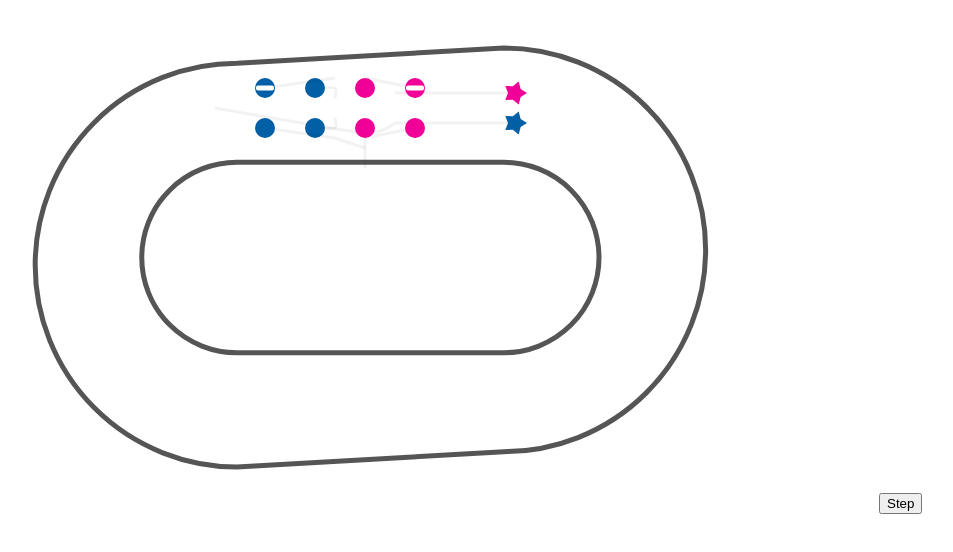
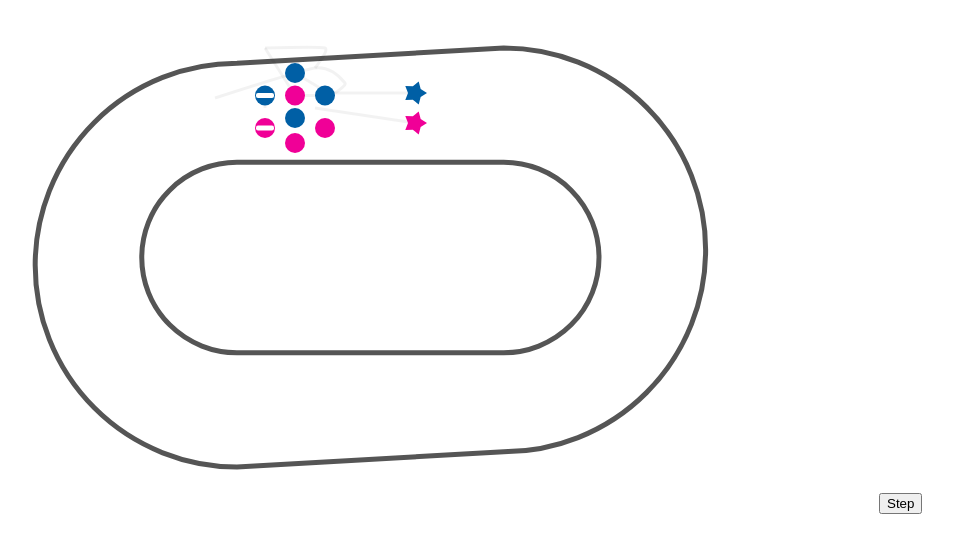
Before and after one commit to jagregory/derby-d3, a plain HTML site: page index.html in a window 1280 px wide. Shown: the whole page, without its empty margins (93-1046 px from the left). Drawn offline with Linux system fonts and the light colour scheme.

Commit message:
better starting positions

```diff
--- a/index.html
+++ b/index.html
@@ -51,15 +51,28 @@ var teamAJammer = {
   moves: [{
     duration: 1,
     points: [
-      [600, 115],
-      [480, 115],
+      [500, 85],
+      [420, 85],
     ]
   }, {
     duration: 1,
     points: [
-      [480, 115],
-      [450, 125],
-      [300, 100],
+      [420, 85],
+      [430, 75],
+      [400, 60],
+      [300, 90],
+    ]
+  }]
+};
+
+var teamAPivot = {
+  team: 'a',
+  position: 'pivot',
+  moves: [{
+    duration: .5,
+    points: [
+      [350, 87.5],
+      [350, 100],
     ]
   }]
 };
@@ -69,9 +82,8 @@ var teamABlocker1 = {
   moves: [{
     duration: .5,
     points: [
-      [400, 120],
-      [420, 120],
-      [420, 110],
+      [380, 65],
+      [405, 80],
     ]
   }]
 };
@@ -79,11 +91,10 @@ var teamABlocker1 = {
 var teamABlocker2 = {
   team: 'a',
   moves: [{
-    duration: .5,
+    duration: .25,
     points: [
-      [400, 80],
-      [420, 80],
-      [420, 90],
+      [410, 87.5],
+      [380, 87.5],
     ]
   }]
 };
@@ -91,28 +102,9 @@ var teamABlocker2 = {
 var teamABlocker3 = {
   team: 'a',
   moves: [{
-    duration: .75,
+    duration: .5,
     points: [
-      [350, 120],
-      [420, 130],
-    ]
-  }, {
-    duration: .75,
-    points: [
-      [420, 130],
-      [450, 140],
-    ]
-  }]
-};
-
-var teamAPivot = {
-  team: 'a',
-  position: 'pivot',
-  moves: [{
-    duration: .75,
-    points: [
-      [350, 80],
-      [420, 70],
+      [380, 110],
     ]
   }]
 };
@@ -123,47 +115,8 @@ var teamBJammer = {
   moves: [{
     duration: 1,
     points: [
-      [600, 85],
-      [480, 85],
-    ]
-  }]
-};
-
-var teamBBlocker1 = {
-  team: 'b',
-  moves: [{
-    duration: .5,
-    points: [
-      [450, 120],
-      [450, 110],
-    ]
-  }]
-};
-
-var teamBBlocker2 = {
-  team: 'b',
-  moves: [{
-    duration: .5,
-    points: [
-      [450, 80],
-      [450, 90],
-    ]
-  }]
-};
-
-var teamBBlocker3 = {
-  team: 'b',
-  moves: [{
-    duration: .75,
-    points: [
-      [500, 120],
-      [450, 130],
-    ]
-  }, {
-    duration: .75,
-    points: [
-      [450, 130],
-      [450, 160],
+      [500, 115],
+      [400, 100],
     ]
   }]
 };
@@ -174,8 +127,47 @@ var teamBPivot = {
   moves: [{
     duration: .75,
     points: [
-      [500, 80],
-      [450, 70],
+      [350, 120],
+    ]
+  }]
+};
+
+var teamBBlocker1 = {
+  team: 'b',
+  moves: [{
+    duration: .5,
+    points: [
+      [380, 87.5],
+      [350, 40],
+    ]
+  }, {
+    duration: 1,
+    points: [
+      [350, 40],
+      [410, 40],
+      [400, 60],
+    ]
+  }]
+};
+
+var teamBBlocker2 = {
+  team: 'b',
+  moves: [{
+    duration: .5,
+    points: [
+      [410, 120],
+      [400, 120],
+    ]
+  }]
+};
+
+var teamBBlocker3 = {
+  team: 'b',
+  moves: [{
+    duration: .75,
+    points: [
+      [380, 135],
+      [380, 130],
     ]
   }]
 };
```
